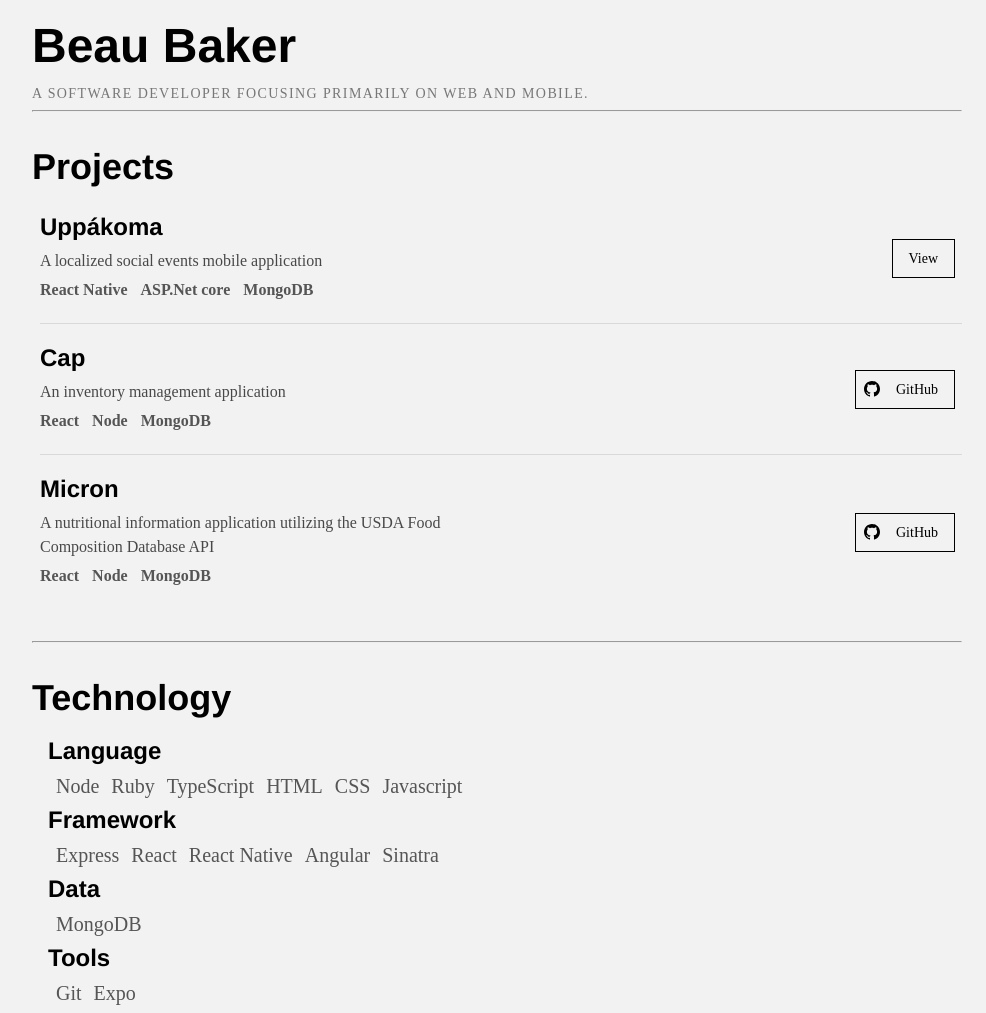
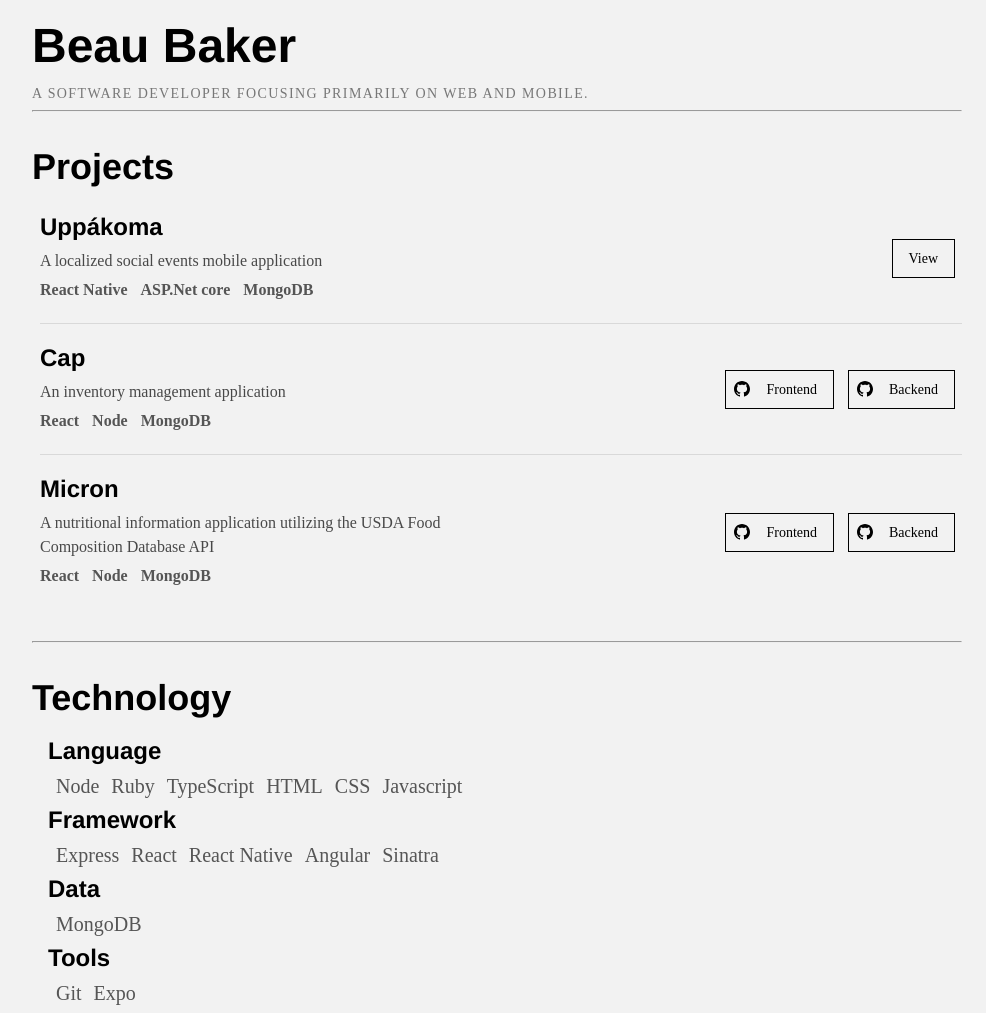
Before and after one commit to beaubaker1027/beaubaker1027.github.io, a plain HTML site: page index.html in a window 1280 px wide. Shown: the top 1013 px of the page, without its empty margins (143-1129 px from the left). Drawn offline with nearby package versions, Linux system fonts and the light colour scheme.

Commit message:
changed repos

```diff
--- a/index.html
+++ b/index.html
@@ -37,7 +37,7 @@
       <li class="flex-ns items-center lh-copy pv3 ph2 ph0-l bb b--black-10 w-100">
         <div class="pl0 flex-auto">
           <b class="db f3 mb1">Cap</b>
-          <span class="f5 db lh-copy measure black-70">An inventory management application</span>
+          <span class="w-100 f5 db lh-copy measure black-70">An inventory management application</span>
           <ul class="list">
             <li class="dib mr2"><a href="https://reactjs.org" class="f6 f5-ns b db link dim mid-gray">React</a></li>
             <li class="dib mr2"><a href="https://nodejs.org/en/" class="f6 f5-ns b db link dim mid-gray">Node</a></li>
@@ -46,16 +46,20 @@
 
         </div>
         <div class="db tc">
-          <a class="no-underline black bg-animate outline hover-bg-gray inline-flex items-center ma2-ns tc pa2 mv2 fr-ns" href="https://github.com/beaubaker1027/cap" title="GitHub">
+          <a class="no-underline black bg-animate outline hover-bg-gray inline-flex items-center ma3 ma2-ns tc pa2 mv2 fr-ns" href="https://github.com/beaubaker1027/cap-backend" title="GitHub">
             <svg class="dib h1 w1" fill="currentColor" xmlns="http://www.w3.org/2000/svg" viewBox="0 0 16 16" fill-rule="evenodd" clip-rule="evenodd" stroke-linejoin="round" stroke-miterlimit="1.414"><path d="M8 0C3.58 0 0 3.582 0 8c0 3.535 2.292 6.533 5.47 7.59.4.075.547-.172.547-.385 0-.19-.007-.693-.01-1.36-2.226.483-2.695-1.073-2.695-1.073-.364-.924-.89-1.17-.89-1.17-.725-.496.056-.486.056-.486.803.056 1.225.824 1.225.824.714 1.223 1.873.87 2.33.665.072-.517.278-.87.507-1.07-1.777-.2-3.644-.888-3.644-3.953 0-.873.31-1.587.823-2.147-.083-.202-.358-1.015.077-2.117 0 0 .672-.215 2.2.82.638-.178 1.323-.266 2.003-.27.68.004 1.364.092 2.003.27 1.527-1.035 2.198-.82 2.198-.82.437 1.102.163 1.915.08 2.117.513.56.823 1.274.823 2.147 0 3.073-1.87 3.75-3.653 3.947.287.246.543.735.543 1.48 0 1.07-.01 1.933-.01 2.195 0 .215.144.463.55.385C13.71 14.53 16 11.534 16 8c0-4.418-3.582-8-8-8"/></svg>
-            <span class="f6 ml3 pr2">GitHub</span>
+            <span class="f6 ml3 pr2">Backend</span>
+          </a>
+          <a class="no-underline black bg-animate outline hover-bg-gray inline-flex items-center ma3 ma2-ns tc pa2 mv2 fr-ns" href="https://github.com/beaubaker1027/cap-frontend" title="GitHub">
+            <svg class="dib h1 w1" fill="currentColor" xmlns="http://www.w3.org/2000/svg" viewBox="0 0 16 16" fill-rule="evenodd" clip-rule="evenodd" stroke-linejoin="round" stroke-miterlimit="1.414"><path d="M8 0C3.58 0 0 3.582 0 8c0 3.535 2.292 6.533 5.47 7.59.4.075.547-.172.547-.385 0-.19-.007-.693-.01-1.36-2.226.483-2.695-1.073-2.695-1.073-.364-.924-.89-1.17-.89-1.17-.725-.496.056-.486.056-.486.803.056 1.225.824 1.225.824.714 1.223 1.873.87 2.33.665.072-.517.278-.87.507-1.07-1.777-.2-3.644-.888-3.644-3.953 0-.873.31-1.587.823-2.147-.083-.202-.358-1.015.077-2.117 0 0 .672-.215 2.2.82.638-.178 1.323-.266 2.003-.27.68.004 1.364.092 2.003.27 1.527-1.035 2.198-.82 2.198-.82.437 1.102.163 1.915.08 2.117.513.56.823 1.274.823 2.147 0 3.073-1.87 3.75-3.653 3.947.287.246.543.735.543 1.48 0 1.07-.01 1.933-.01 2.195 0 .215.144.463.55.385C13.71 14.53 16 11.534 16 8c0-4.418-3.582-8-8-8"/></svg>
+            <span class="f6 ml3 pr2">Frontend</span>
           </a>
         </div>
       </li>
       <li class="flex-ns items-center lh-copy pv3 ph2 ph0-l bb b--black-10 w-100">
         <div class="pl0 flex-auto">
           <b class="db f3 mb1">Micron</b>
-          <span class="f5 db lh-copy measure black-70">A nutritional information application utilizing the USDA Food Composition Database API</span>
+          <span class="w-100 f5 db lh-copy measure black-70">A nutritional information application utilizing the USDA Food Composition Database API</span>
           <ul class="list">
             <li class="dib mr2"><a href="https://reactjs.org" class="f6 f5-ns b db link dim mid-gray">React</a></li>
             <li class="dib mr2"><a href="https://nodejs.org/en/" class="f6 f5-ns b db link dim mid-gray">Node</a></li>
@@ -64,9 +68,13 @@
 
         </div>
         <div class="db tc">
-          <a class="no-underline black bg-animate outline hover-bg-gray inline-flex items-center ma2-ns tc pa2 mv2 fr-ns center" href="https://github.com/beaubaker1027/Micron" title="GitHub">
+          <a class="no-underline black bg-animate outline hover-bg-gray inline-flex items-center ma3 ma2-ns tc pa2 mv2 fr-ns" href="https://github.com/beaubaker1027/micron-backend" title="GitHub">
             <svg class="dib h1 w1" fill="currentColor" xmlns="http://www.w3.org/2000/svg" viewBox="0 0 16 16" fill-rule="evenodd" clip-rule="evenodd" stroke-linejoin="round" stroke-miterlimit="1.414"><path d="M8 0C3.58 0 0 3.582 0 8c0 3.535 2.292 6.533 5.47 7.59.4.075.547-.172.547-.385 0-.19-.007-.693-.01-1.36-2.226.483-2.695-1.073-2.695-1.073-.364-.924-.89-1.17-.89-1.17-.725-.496.056-.486.056-.486.803.056 1.225.824 1.225.824.714 1.223 1.873.87 2.33.665.072-.517.278-.87.507-1.07-1.777-.2-3.644-.888-3.644-3.953 0-.873.31-1.587.823-2.147-.083-.202-.358-1.015.077-2.117 0 0 .672-.215 2.2.82.638-.178 1.323-.266 2.003-.27.68.004 1.364.092 2.003.27 1.527-1.035 2.198-.82 2.198-.82.437 1.102.163 1.915.08 2.117.513.56.823 1.274.823 2.147 0 3.073-1.87 3.75-3.653 3.947.287.246.543.735.543 1.48 0 1.07-.01 1.933-.01 2.195 0 .215.144.463.55.385C13.71 14.53 16 11.534 16 8c0-4.418-3.582-8-8-8"/></svg>
-            <span class="f6 ml3 pr2">GitHub</span>
+            <span class="f6 ml3 pr2">Backend</span>
+          </a>
+          <a class="no-underline black bg-animate outline hover-bg-gray inline-flex items-center ma3 ma2-ns tc pa2 mv2 fr-ns" href="https://github.com/beaubaker1027/micron-frontend" title="GitHub">
+            <svg class="dib h1 w1" fill="currentColor" xmlns="http://www.w3.org/2000/svg" viewBox="0 0 16 16" fill-rule="evenodd" clip-rule="evenodd" stroke-linejoin="round" stroke-miterlimit="1.414"><path d="M8 0C3.58 0 0 3.582 0 8c0 3.535 2.292 6.533 5.47 7.59.4.075.547-.172.547-.385 0-.19-.007-.693-.01-1.36-2.226.483-2.695-1.073-2.695-1.073-.364-.924-.89-1.17-.89-1.17-.725-.496.056-.486.056-.486.803.056 1.225.824 1.225.824.714 1.223 1.873.87 2.33.665.072-.517.278-.87.507-1.07-1.777-.2-3.644-.888-3.644-3.953 0-.873.31-1.587.823-2.147-.083-.202-.358-1.015.077-2.117 0 0 .672-.215 2.2.82.638-.178 1.323-.266 2.003-.27.68.004 1.364.092 2.003.27 1.527-1.035 2.198-.82 2.198-.82.437 1.102.163 1.915.08 2.117.513.56.823 1.274.823 2.147 0 3.073-1.87 3.75-3.653 3.947.287.246.543.735.543 1.48 0 1.07-.01 1.933-.01 2.195 0 .215.144.463.55.385C13.71 14.53 16 11.534 16 8c0-4.418-3.582-8-8-8"/></svg>
+            <span class="f6 ml3 pr2">Frontend</span>
           </a>
         </div>
       </li>
```
